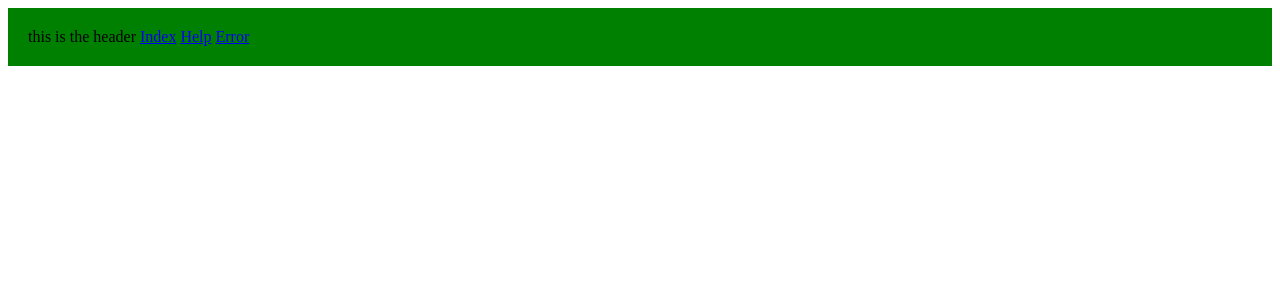
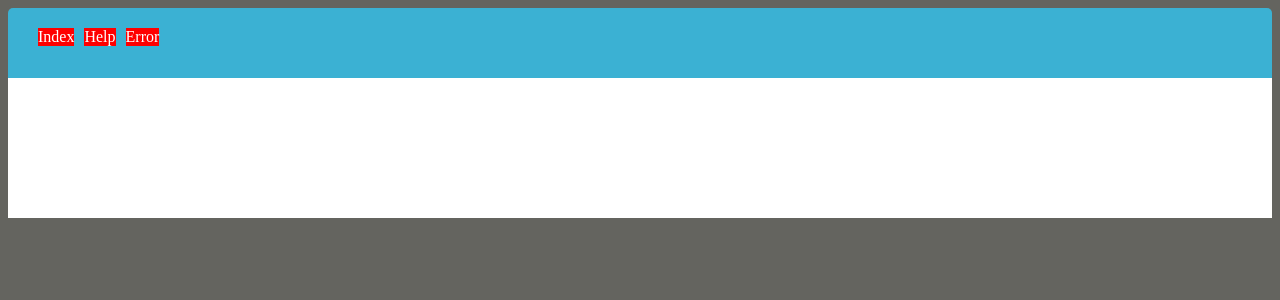
Before and after one commit to edengzv/KanFramework, a PHP site: page /views/header.php in a window 1280 px wide. Shown: the top 300 px of the page. Run offline with PHP 8.4, Linux system fonts and the light colour scheme; some libraries are stand-ins or nearby versions.

Commit message:
add some css

```diff
--- a/controllers/login.php
+++ b/controllers/login.php
@@ -20,7 +20,7 @@ class Login extends Controller{
 	}
 
 	public function logout(){
+		session_destroy();
 		$this->view->render('login/index');
-		session_destroy();
 	}
 }
--- a/libs/Bootstrap.php
+++ b/libs/Bootstrap.php
@@ -6,7 +6,9 @@ class Bootstrap{
 			$url = $_GET['url'];
 		}
 
+
 		$url = rtrim($url,'/');
+		$url = filter_var($url,FILTER_SANITIZE_URL);
 		$url = explode('/', $url);
 		//init the controller
 		$file = 'controllers'.'/'.$url[0].'.php';
--- a/public/css/default.css
+++ b/public/css/default.css
@@ -1,14 +1,30 @@
+body{
+	background-color:rgb(100, 100, 95);
+}
 #header{
-	background-color: green;
-	padding:20px;
+	background-color: rgb(59, 177, 211);
+	border-top-right-radius: 5px;
+	border-top-left-radius: 5px;
+	padding:20px 20px;
+	height: 30px;
 }
-
+#header a{
+	display:block;
+	margin-left: 10px;
+	background-color:red;
+	text-decoration: none;
+	color:#FFF;
+	float:left;
+}
 #content{
 	background-color: #FFF;
-	padding: 20px;
+	padding: 20px 20px;
+	height: 100px;
 }
 
 #footer{
-	background-color: yellow;
+	background-color: rgb(59, 177, 211);
 	padding: 20px;
+	border-bottom-right-radius: 5px;
+	border-bottom-left-radius: 5px;
 }
--- /dev/null
+++ b/views/algorithm/index.php
@@ -0,0 +1 @@
+this is the algorithm content;
--- a/views/footer.php
+++ b/views/footer.php
@@ -1,6 +1,6 @@
 </div>
 <div id="footer">
-this is the footer;
+&copy;KanFramework;
 </div>
 </body>
 </html>
--- a/views/header.php
+++ b/views/header.php
@@ -8,7 +8,6 @@
 </head>
 <body>
 <div id="header">
-	this is the header
 	<a href="<?php echo URL;?>index">Index</a>
 	<a href="<?php echo URL;?>help">Help</a>
 	<a href="<?php echo URL;?>error">Error</a>
```
Also changed, not shown: controllers/algorithm.php (added, +73 -0 lines).
